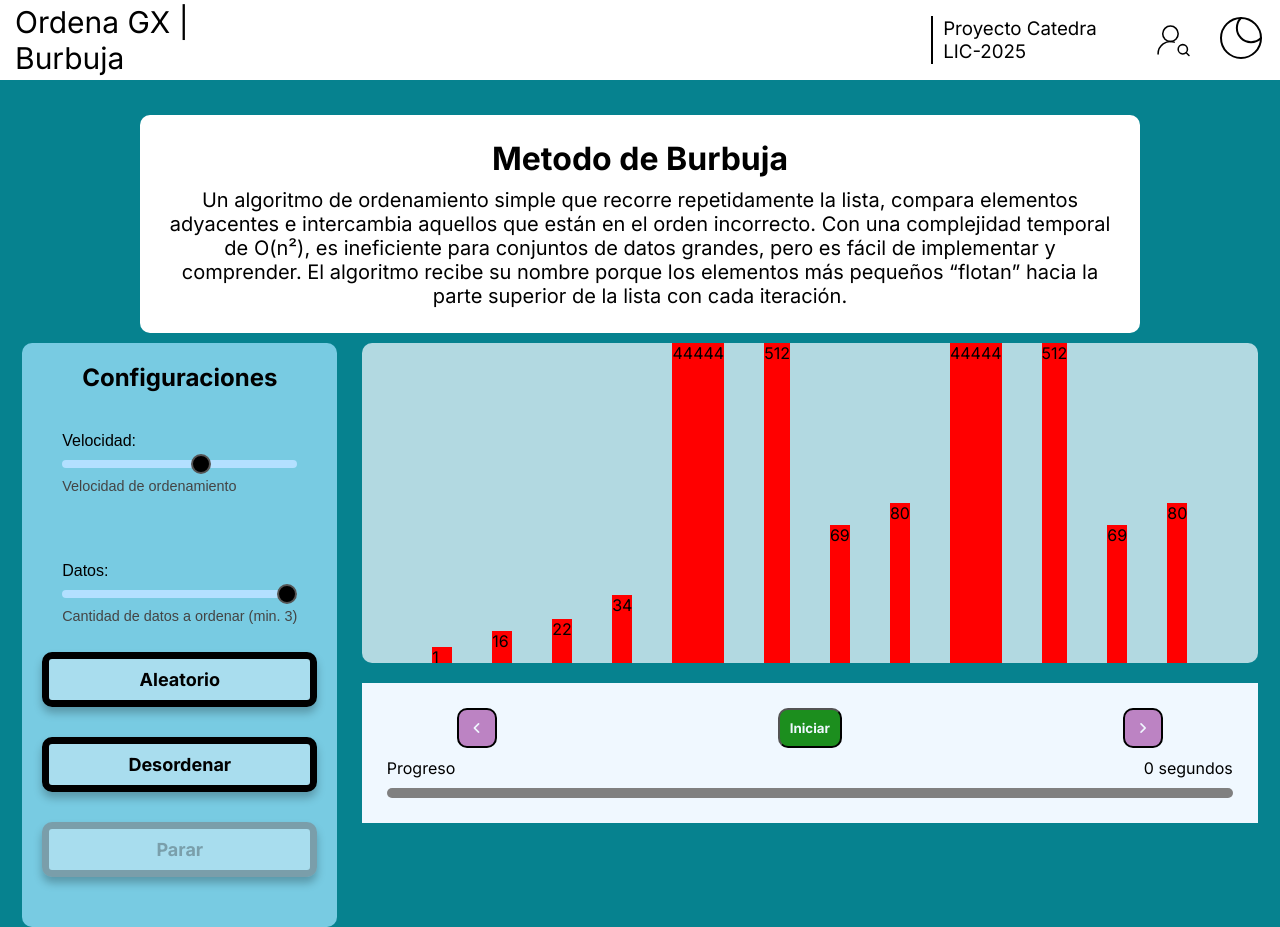
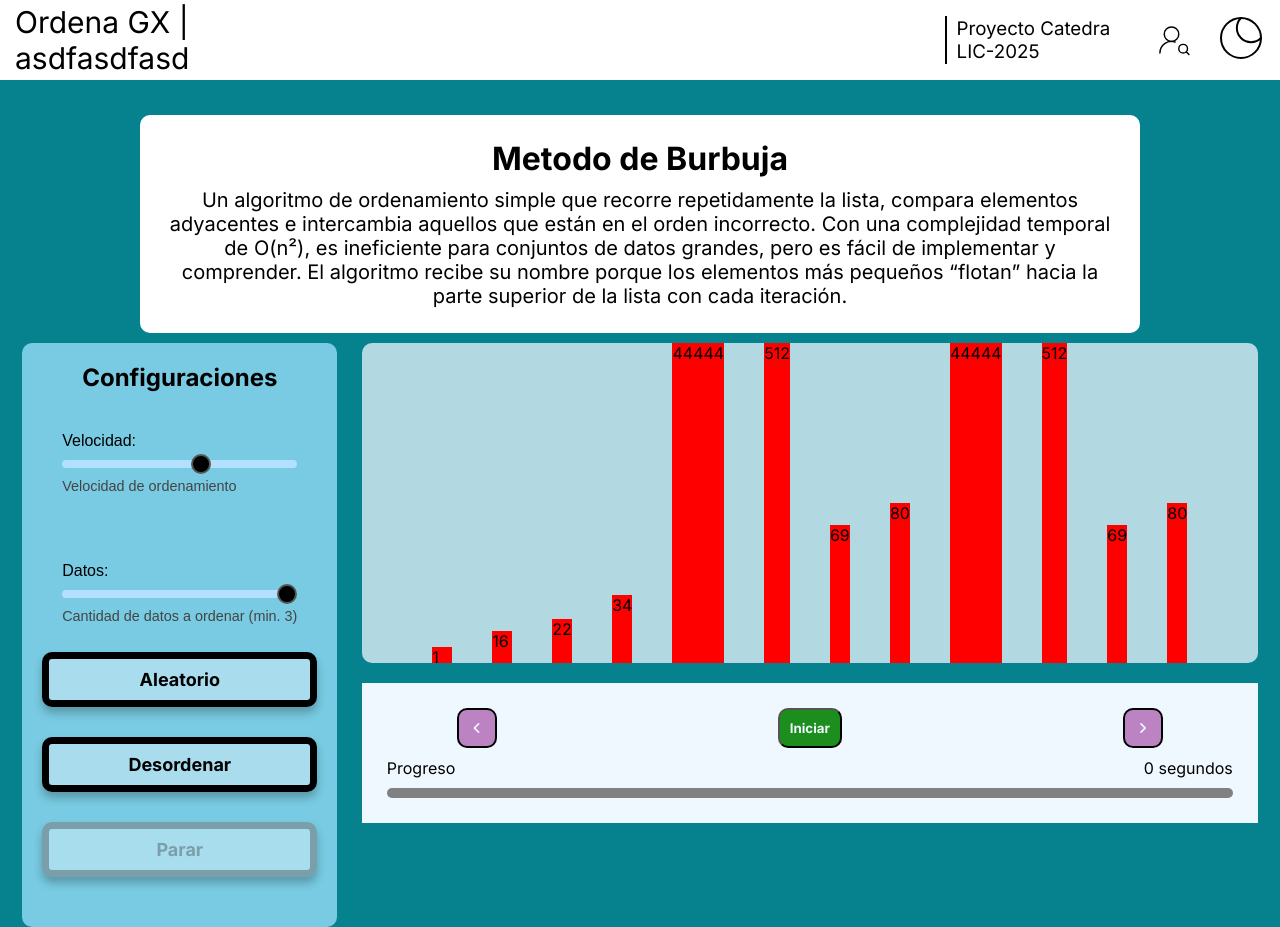
Before and after one commit to Bryndroid/Proyecto-Catedra-LIC-2025, a plain HTML site: page burbuja/burbuja.html in a window 1280 px wide. Shown: the top 927 px of the page. Drawn offline with nearby package versions, Linux system fonts and the light colour scheme.

Commit message:
cambio random

```diff
--- a/burbuja/burbuja.html
+++ b/burbuja/burbuja.html
@@ -31,7 +31,7 @@
 
   <header id = "header-content">
         <div class = "title">
-            <h1 class = "title-txt">Ordena GX | Burbuja</h1>
+            <h1 class = "title-txt">Ordena GX | asdfasdfasd</h1>
         </div>
         <div class ="space">
 
```
